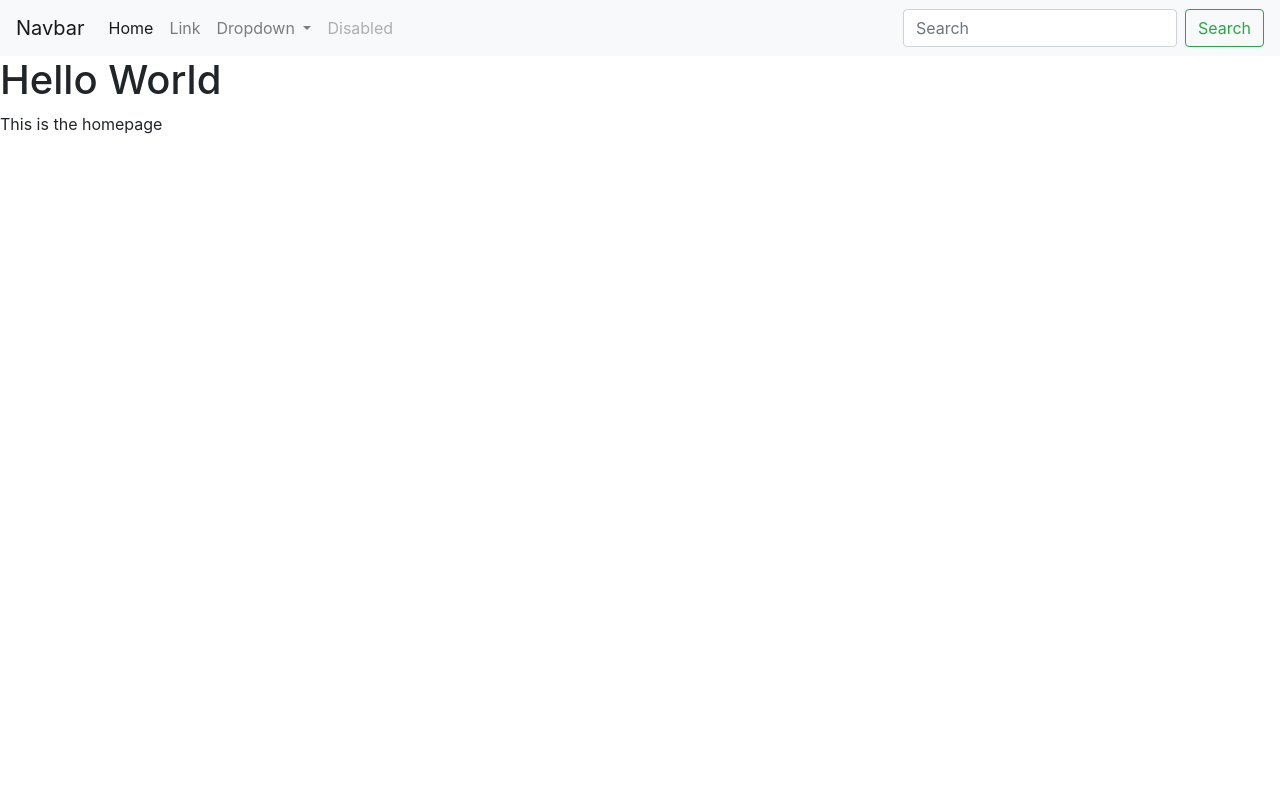
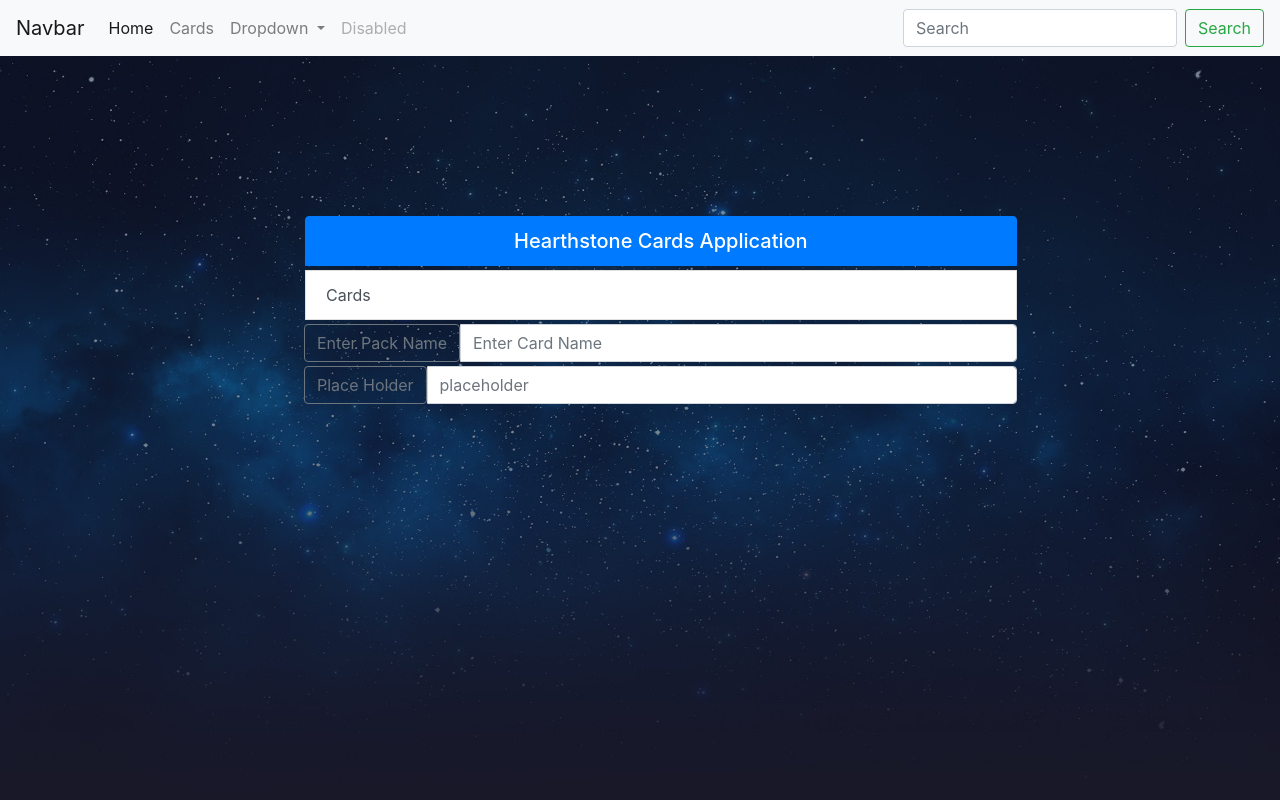
Before and after one commit to singha95/HearthstoneCardViewer, a Django app: page / in a window 1280 px wide. Run offline with Django 3.2, Linux system fonts and the light colour scheme; parts of the project's set-up code (start-up, migrations or seed data) failed here and were passed over; some libraries are stand-ins or nearby versions.

Commit message:
Fixed Cards page and added background to homepage
Made the card display horizontal and started to use css in webpages

```diff
--- a/static/css/cards.css
+++ b/static/css/cards.css
@@ -1,7 +1,7 @@
 .myCard {
     background: white;
     border-radius: 1rem;
-    max-width: 35%;
+    min-width: 35%;
     padding: 0.5rem;
     box-shadow: 3px 3px 12px 2px rgba(black, 0.6);
     transition: 0.2s;
--- a/static/css/myStyles.css
+++ b/static/css/myStyles.css
@@ -6,8 +6,8 @@ div.mainPage{
     height: calc(100% - 56px);
     width: 100%;
     position: absolute;
-    background-image: url('2753315.jpg');
-    background-color: white;
+    background-image: url('/static/img/stars.jpg');
+    background-color: black;
     background-repeat: no-repeat;
     background-size: cover;
     background-position: 30% 30%;
--- a/templates/home.html
+++ b/templates/home.html
@@ -1,8 +1,51 @@
 {% extends 'base.html' %}
 
 {% block content %}
-<h1> Hello World</h1>
-<p>
-    {{ my_text }}
-</p>
+<div class="mainPage">
+    <div class="row Selection">
+        <div class="col-4">
+            <div class="list-group" id="list-tab"
+                role="tablist" style="width: 250%; padding-left: 75%">
+                <h5 class="list-group-item list-group-item-action active mb-1"
+                    style="text-align: center; ">
+                    Hearthstone Cards Application
+                </h5>
+                <a class="list-group-item list-group-item-action mb-1"
+                    style="text-align: left ; "}} href='/'>
+                        Cards
+            </a>
+                <div class="input-group mb-1">
+                    <a href="/cards">
+                        <div class="input-group-append">
+                            <button
+                                class="btn btn-outline-secondary"
+                                type="button">
+                                    Enter Pack Name
+                            </button>
+                        </div>
+                    </a>
+                    <input type="text" class="form-control"
+                        placeholder="Enter Card Name"
+                        name="searchRoster"
+                     />
+                </div>
+                <div class="input-group mb-3">
+                    <a href="/Cards">
+                        <div class="input-group-append">
+                            <button
+                                class="btn btn-outline-secondary"
+                                type="button">
+                                    Place Holder
+                            </button>
+                        </div>
+                    </a>
+                    <input type="text" class="form-control"
+                        placeholder="placeholder"
+                        name="searchPlayer"
+                    />
+                </div>
+            </div>
+        </div>
+    </div>
+</div>
 {% endblock %}
--- a/templates/navbar.html
+++ b/templates/navbar.html
@@ -1,19 +1,21 @@
 <nav class="navbar navbar-expand-lg navbar-light bg-light">
   <a class="navbar-brand" href="#">Navbar</a>
-        <button class="navbar-toggler" type="button" data-toggle="collapse" data-target="#navbarSupportedContent" aria-controls="navbarSupportedContent" aria-expanded="false" aria-label="Toggle navigation">
+  <button class="navbar-toggler" type="button" data-toggle="collapse" data-target="#navbarSupportedContent"
+    aria-controls="navbarSupportedContent" aria-expanded="false" aria-label="Toggle navigation">
     <span class="navbar-toggler-icon"></span>
   </button>
 
   <div class="collapse navbar-collapse" id="navbarSupportedContent">
     <ul class="navbar-nav mr-auto">
       <li class="nav-item active">
-              <a class="nav-link" href="#">Home <span class="sr-only">(current)</span></a>
+        <a class="nav-link" href="/">Home <span class="sr-only">(current)</span></a>
       </li>
       <li class="nav-item">
-              <a class="nav-link" href="#">Link</a>
+        <a class="nav-link" href="/cards">Cards</a>
       </li>
       <li class="nav-item dropdown">
-              <a class="nav-link dropdown-toggle" href="#" id="navbarDropdown" role="button" data-toggle="dropdown" aria-haspopup="true" aria-expanded="false">
+        <a class="nav-link dropdown-toggle" href="#" id="navbarDropdown" role="button" data-toggle="dropdown"
+          aria-haspopup="true" aria-expanded="false">
           Dropdown
         </a>
         <div class="dropdown-menu" aria-labelledby="navbarDropdown">
```
Also changed, not shown: templates/viewCards.html (+7 -6 lines), static/img/hearthstone.jpg (added), static/img/lg.jpg (added), static/img/stars.jpg (added). Lines whose indentation alone changed are shown as unchanged.
